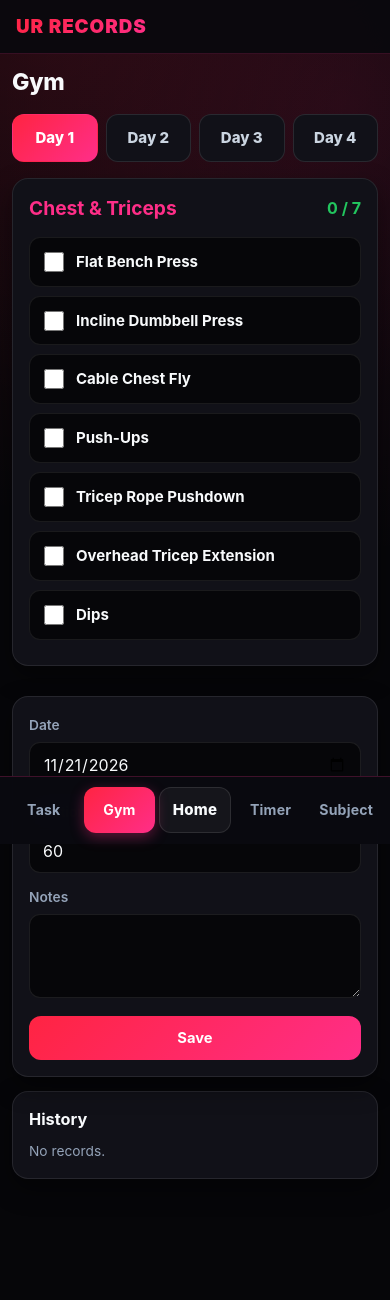
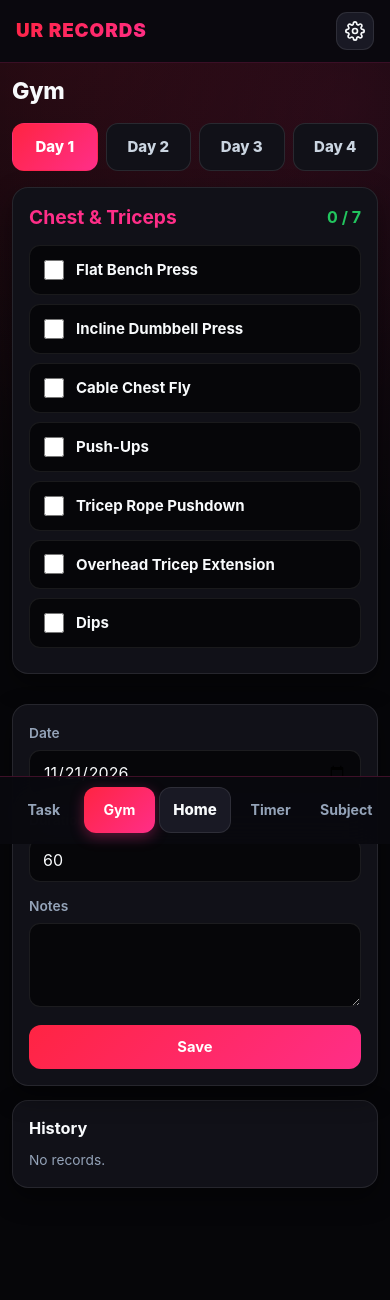
Before and after one commit to aakashofficial4551-alt/study-tracker-, a Flask app: page /gym/ in a window 390 px wide. Shown: the top 1300 px of the page. Before the commit the page ends 1179 px from the top, so only its background shows below. Run offline with Flask 3, Linux system fonts and the light colour scheme.

Commit message:
Update base.html

```diff
--- a/templates/base.html
+++ b/templates/base.html
@@ -9,6 +9,12 @@
     <title>{% block title %}UR RECORDS{% endblock %}</title>
     <link rel="manifest" href="/manifest.json">
     <link rel="apple-touch-icon" href="/static/icons/icon-192.png">
+    <script>
+        (function () {
+            const saved = localStorage.getItem("ur_theme") || "dark";
+            document.documentElement.setAttribute("data-theme", saved);
+        })();
+    </script>
     <style>
         :root {
             --bg-black: #060609;
@@ -20,10 +26,21 @@
             --red: #ff2442;
             --pink: #ff2e88;
             --green: #16c784;
-            --green-bright: #22c55e;
-            --amber: #f59e0b;
             --grad-primary: linear-gradient(135deg, #ff2442 0%, #ff2e88 100%);
             --grad-green: linear-gradient(135deg, #10b981 0%, #22c55e 100%);
+            --nav-bg: rgba(9, 9, 14, 0.94);
+            --card-shadow: 0 10px 26px rgba(0, 0, 0, 0.42);
+        }
+
+        [data-theme="light"] {
+            --bg-black: #f3f4f8;
+            --bg-card: #ffffff;
+            --bg-surface: #e8ebf2;
+            --border-subtle: rgba(15, 23, 42, 0.12);
+            --text-main: #0f172a;
+            --text-muted: #475569;
+            --nav-bg: rgba(255, 255, 255, 0.94);
+            --card-shadow: 0 6px 18px rgba(15, 23, 42, 0.08);
         }
 
         * {
@@ -36,16 +53,19 @@
 
         body {
             background-color: var(--bg-black);
-            background-image:
-                radial-gradient(circle at 12% 0%, rgba(255, 36, 66, 0.12), transparent 38%),
-                radial-gradient(circle at 88% 8%, rgba(255, 46, 136, 0.10), transparent 36%);
             color: var(--text-main);
             min-height: 100vh;
             line-height: 1.45;
             overflow-x: hidden;
+            transition: background-color 0.2s, color 0.2s;
         }
 
-        /* Top Bar */
+        [data-theme="dark"] body {
+            background-image:
+                radial-gradient(circle at 12% 0%, rgba(255, 36, 66, 0.12), transparent 38%),
+                radial-gradient(circle at 88% 8%, rgba(255, 46, 136, 0.10), transparent 36%);
+        }
+
         .navbar {
             position: sticky;
             top: 0;
@@ -53,10 +73,10 @@
             display: flex;
             justify-content: space-between;
             align-items: center;
-            padding: 13px 16px;
-            background: rgba(9, 9, 14, 0.92);
+            padding: 12px 16px;
+            background: var(--nav-bg);
             backdrop-filter: blur(16px);
-            border-bottom: 1px solid rgba(255, 46, 136, 0.18);
+            border-bottom: 1px solid rgba(255, 46, 136, 0.2);
         }
 
         .navbar .brand {
@@ -82,26 +102,34 @@
             font-weight: 700;
             padding: 8px 13px;
             border-radius: 10px;
-            transition: 0.2s;
         }
 
         .desktop-nav a:hover,
         .desktop-nav a.active {
-            color: #fff;
-            background: rgba(255, 46, 136, 0.16);
+            color: #ffffff;
+            background: var(--grad-primary);
         }
 
-        .logout-pill {
-            color: var(--red) !important;
-            border: 1px solid rgba(255, 36, 66, 0.38);
-            padding: 6px 12px !important;
-            border-radius: 999px !important;
-            font-size: 0.82rem !important;
-            font-weight: 700 !important;
+        .settings-icon-btn {
+            display: inline-flex;
+            align-items: center;
+            justify-content: center;
+            width: 38px;
+            height: 38px;
+            border-radius: 11px;
+            background: var(--bg-surface);
+            border: 1px solid var(--border-subtle);
+            color: var(--text-main);
             text-decoration: none;
+            transition: transform 0.12s ease;
+        }
+        .settings-icon-btn:active { transform: scale(0.94); }
+        .settings-icon-btn.active {
+            background: var(--grad-primary);
+            color: #ffffff;
+            border-color: transparent;
         }
 
-        /* Main Container + Slide Animation */
         .container {
             max-width: 960px;
             margin: 16px auto;
@@ -253,7 +288,7 @@
                 align-items: center;
                 gap: 4px;
                 min-height: 68px;
-                background: rgba(10, 10, 16, 0.97);
+                background: var(--nav-bg);
                 backdrop-filter: blur(18px);
                 border-top: 1px solid rgba(255, 46, 136, 0.22);
                 padding: 9px 8px calc(10px + env(safe-area-inset-bottom));
@@ -268,16 +303,13 @@
                 font-size: 0.88rem;
                 font-weight: 700;
                 border-radius: 12px;
-                letter-spacing: 0.2px;
-                transition: background 0.2s, color 0.2s, transform 0.1s;
             }
-            .bottom-nav a:active { transform: scale(0.95); }
             .bottom-nav a.nav-home {
                 font-size: 0.94rem;
                 font-weight: 800;
-                color: #f8fafc;
-                background: rgba(255, 255, 255, 0.05);
-                border: 1px solid rgba(255, 255, 255, 0.1);
+                color: var(--text-main);
+                background: var(--bg-surface);
+                border: 1px solid var(--border-subtle);
             }
             .bottom-nav a.active {
                 color: #ffffff;
@@ -301,19 +333,21 @@
                 <a href="{{ url_for('dashboard.dashboard') }}" class="{% if 'dashboard' in ep %}active{% endif %}">Home</a>
                 <a href="{{ url_for('study.home') }}" class="{% if 'study' in ep %}active{% endif %}">Timer</a>
                 <a href="{{ url_for('subject.subjects') }}" class="{% if 'subject' in ep %}active{% endif %}">Subject</a>
-                {% if not config.get('DISABLE_AUTH') %}
-                    <a href="{{ url_for('auth.logout') }}" class="logout-pill">Logout</a>
-                {% endif %}
             {% else %}
-                <a href="{{ url_for('auth.login') }}" class="{% if 'login' in ep %}active{% endif %}">Login</a>
-                <a href="{{ url_for('auth.register') }}" class="{% if 'register' in ep %}active{% endif %}">Register</a>
+                <a href="{{ url_for('auth.login') }}">Login</a>
+                <a href="{{ url_for('auth.register') }}">Register</a>
             {% endif %}
         </div>
 
         <div style="display:flex; align-items:center; gap:8px;">
             <button id="install-app-btn" class="btn btn-sm" style="display:none;">Install</button>
-            {% if current_user.is_authenticated and not config.get('DISABLE_AUTH') %}
-                <a href="{{ url_for('auth.logout') }}" class="logout-pill" style="display:none;" id="mobile-logout">Logout</a>
+            {% if current_user.is_authenticated %}
+            <a href="{{ url_for('settings.index') }}" class="settings-icon-btn {% if 'settings' in ep %}active{% endif %}" title="Settings" aria-label="Settings">
+                <svg width="20" height="20" viewBox="0 0 24 24" fill="none" stroke="currentColor" stroke-width="2" stroke-linecap="round" stroke-linejoin="round">
+                    <circle cx="12" cy="12" r="3"></circle>
+                    <path d="M19.4 15a1.65 1.65 0 0 0 .33 1.82l.06.06a2 2 0 1 1-2.83 2.83l-.06-.06a1.65 1.65 0 0 0-1.82-.33 1.65 1.65 0 0 0-1 1.51V21a2 2 0 1 1-4 0v-.09A1.65 1.65 0 0 0 9 19.4a1.65 1.65 0 0 0-1.82.33l-.06.06a2 2 0 1 1-2.83-2.83l.06-.06a1.65 1.65 0 0 0 .33-1.82 1.65 1.65 0 0 0-1.51-1H3a2 2 0 1 1 0-4h.09A1.65 1.65 0 0 0 4.6 9a1.65 1.65 0 0 0-.33-1.82l-.06-.06a2 2 0 1 1 2.83-2.83l.06.06a1.65 1.65 0 0 0 1.82.33H9a1.65 1.65 0 0 0 1-1.51V3a2 2 0 1 1 4 0v.09a1.65 1.65 0 0 0 1 1.51 1.65 1.65 0 0 0 1.82-.33l.06-.06a2 2 0 1 1 2.83 2.83l-.06.06a1.65 1.65 0 0 0-.33 1.82V9a1.65 1.65 0 0 0 1.51 1H21a2 2 0 1 1 0 4h-.09a1.65 1.65 0 0 0-1.51 1z"></path>
+                </svg>
+            </a>
             {% endif %}
         </div>
     </nav>
@@ -403,13 +423,10 @@
             const currentIndex = tabs.findIndex(t => path.startsWith(t.prefix));
             if (currentIndex === -1) return;
 
-            let startX = 0;
-            let startY = 0;
-            let tracking = false;
+            let startX = 0, startY = 0, tracking = false;
 
             document.addEventListener("touchstart", (e) => {
                 if (e.touches.length !== 1) return;
-                // Do not swipe when touching map, inputs, or scrollable tables
                 if (e.target.closest(".leaflet-container, input, textarea, select, table")) {
                     tracking = false;
                     return;
@@ -425,23 +442,13 @@
 
                 const dx = e.changedTouches[0].clientX - startX;
                 const dy = e.changedTouches[0].clientY - startY;
-
-                // Trigger only on clean horizontal swipe
                 if (Math.abs(dx) < 68 || Math.abs(dx) < Math.abs(dy) * 1.5) return;
 
                 if (dx < 0 && currentIndex < tabs.length - 1) {
                     sessionStorage.setItem("ur_swipe_dir", "left");
-                    if (container) {
-                        container.style.transform = "translateX(-28px)";
-                        container.style.opacity = "0.5";
-                    }
                     window.location.href = tabs[currentIndex + 1].url;
                 } else if (dx > 0 && currentIndex > 0) {
                     sessionStorage.setItem("ur_swipe_dir", "right");
-                    if (container) {
-                        container.style.transform = "translateX(28px)";
-                        container.style.opacity = "0.5";
-                    }
                     window.location.href = tabs[currentIndex - 1].url;
                 }
             }, { passive: true });
```
Also changed, not shown: other parts of templates/base.html (+41 -48 lines).
